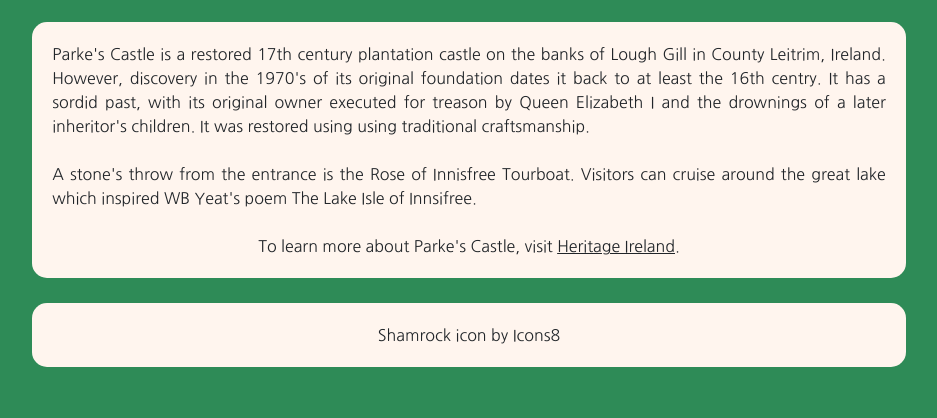
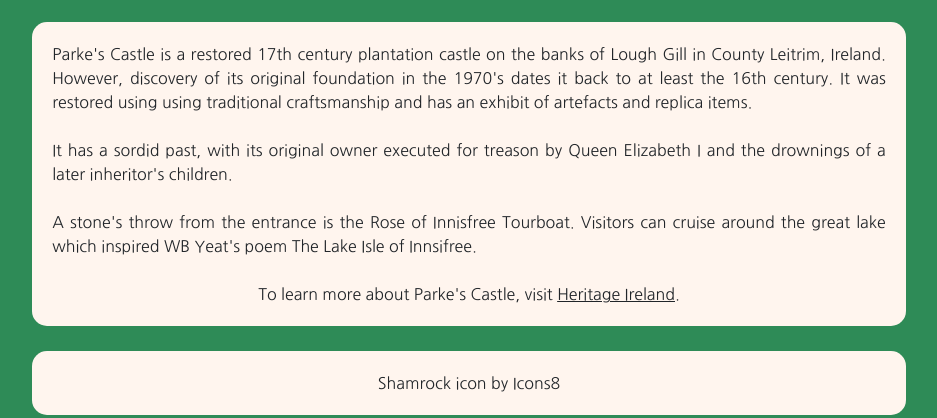
Before and after one commit to hilbug/freecodecamp-tribute-page, a plain HTML site: page index.html in a window 1280 px wide. Shown: the part 667-1085 px from the top of the page, without its empty margins (171-1108 px from the left). Before the commit the page ends 1059 px from the top, so only its background shows below. Drawn offline with nearby package versions, Linux system fonts and the light colour scheme; a web font is replaced by a local one.

Commit message:
fix tribute text

```diff
--- a/index.html
+++ b/index.html
@@ -36,7 +36,9 @@
         <section class="row">
             <div class="col-md-12">
                 <div id="tribute-info">
-                    <p>Parke's Castle is a restored 17th century plantation castle on the banks of Lough Gill in County Leitrim, Ireland. However, discovery in the 1970's of its original foundation dates it back to at least the 16th centry. It has a sordid past, with its original owner executed for treason by Queen Elizabeth I and the drownings of a later inheritor's children. It was restored using using traditional craftsmanship.
+                    <p>Parke's Castle is a restored 17th century plantation castle on the banks of Lough Gill in County Leitrim, Ireland. However, discovery of its original foundation in the 1970's dates it back to at least the 16th century. It was restored using using traditional  craftsmanship and has an exhibit of artefacts and replica items.
+                    <br><br>
+                    It has a sordid past, with its original owner executed for treason by Queen Elizabeth I and the drownings of a later inheritor's children.
                     <br><br>
                     A stone's throw from the entrance is the Rose of Innisfree Tourboat. Visitors can cruise around the great lake which inspired WB Yeat's poem The Lake Isle of Innsifree.
                     <br><br>
```
